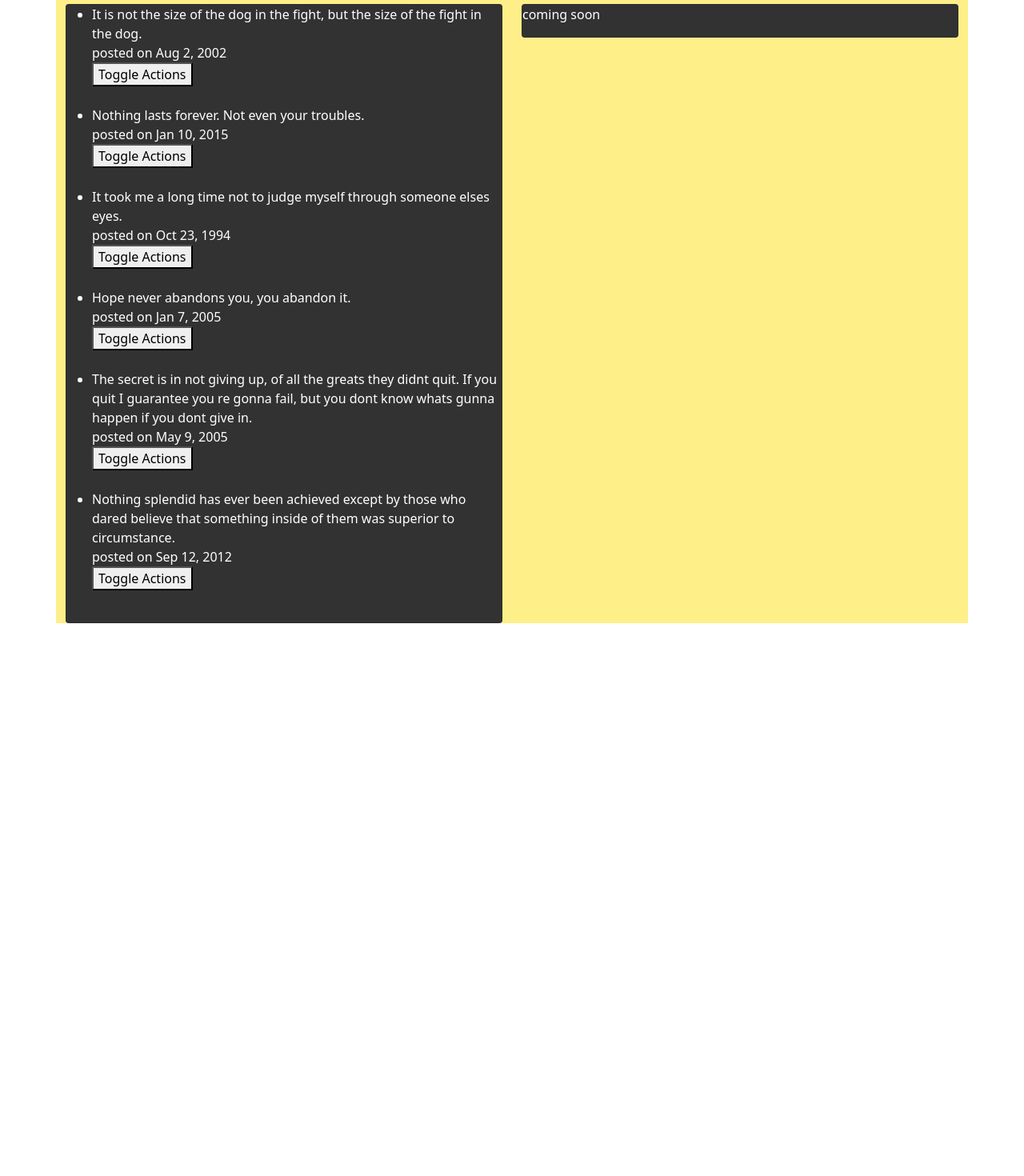
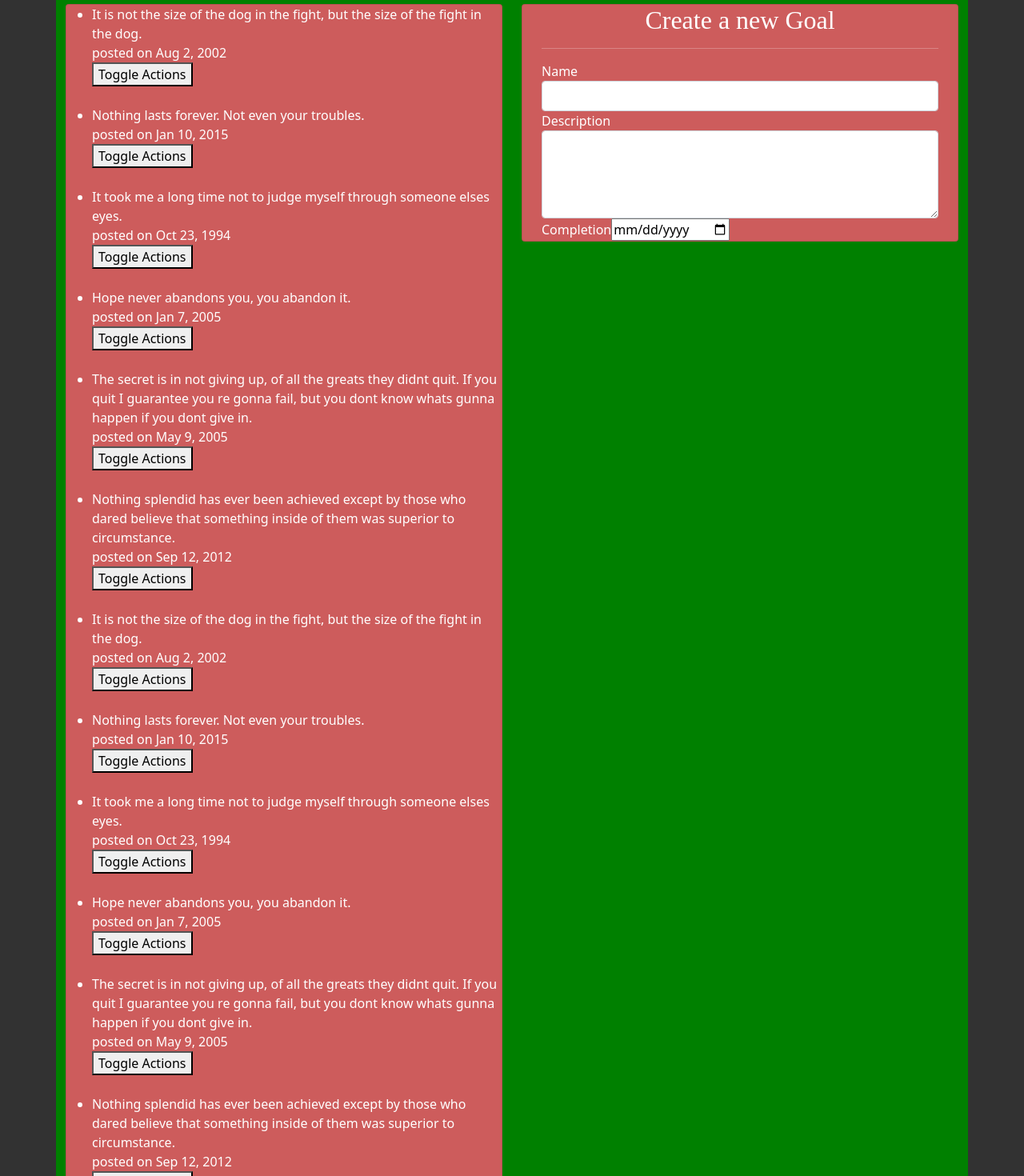
Before and after one commit to DeveloperOwala/Angular-week-one, an Angular app in the folder quote/: page / in a window 1280 px wide. Shown: the part 100-1570 px from the top of the page at 80% size. Before the commit the page ends 879 px from the top, so only its background shows below. Built offline with nearby package versions, Linux system fonts and the light colour scheme.

Commit message:
styling html

```diff
--- a/quote/src/app/app.module.ts
+++ b/quote/src/app/app.module.ts
@@ -6,14 +6,14 @@ import { AppRoutingModule } from './app-routing.module';
 import { AppComponent } from './app.component';
 import { QuoteComponent } from './quote/quote.component';
 import { QuoteDetailComponent } from './quote-detail/quote-detail.component';
-// import { QuoteFormComponent } from './quote-form/quote-form.component';
+import { QuoteFormComponent } from './quote-form/quote-form.component';
 
 @NgModule({
   declarations: [
     AppComponent,
     QuoteComponent,
     QuoteDetailComponent,
-    // QuoteFormComponent
+    QuoteFormComponent
   ],
   imports: [
     BrowserModule,
--- a/quote/src/app/quote-detail/quote-detail.component.html
+++ b/quote/src/app/quote-detail/quote-detail.component.html
@@ -1,20 +1,20 @@
 <p>
     <em>Author:</em> <strong> {{ quote.publisher }} </strong> <br>
     <button class="btn btn-danger" (click)='quoteComplete(true)'>
-      <i class="far fa-trash-alt"></i>
+      Delete
     </button>
 
     &nbsp;
 
     <button class="btn btn-primary" (click)="likeButtonClick()">
-        <i class="far fa-thumbs-up"></i>
+      upVotes
       {{upVotes}}
     </button>
 
     &nbsp;
 
-    <button class="btn btn-primary" (click)="dislikeButtonClick()">
-        <i class="far fa-thumbs-down"></i>
+    <button class="btn btn-success" (click)="dislikeButtonClick()">
+      downVotes
       {{downVotes}}
     </button>
 
--- a/quote/src/app/quote-form/quote-form.component.html
+++ b/quote/src/app/quote-form/quote-form.component.html
@@ -1,4 +1,4 @@
-<div class="container-fluid myForm">
+<!-- <div class="container-fluid myForm">
     <h2 class="text-center">Submit here</h2>
     <hr>
     <br>
@@ -24,12 +24,12 @@
 
                 <p>You must write the quote</p>
 
-            </div>
+            </div> -->
 
             <!-- Adding the user -->
 
             <!-- {{newQuotes.name}} -->
-        </div>
+        <!-- </div>
 
         <div class="form-group">
             <button type="submit" class="btn btn-success">Post</button>
@@ -61,4 +61,27 @@
             All Rights Reserved 2021&copy;
         </p>
     </div>
-</div>
+</div> -->
+<div class="container-fluid">
+    <h2 class="text-center">Create a new Goal</h2>
+    <hr>
+    <form>
+        <div class="form-group">
+
+            <label for="name">Name</label>
+            <input type="text" required class="form-control" id="name">
+
+        </div>
+        <div class="form-group">
+
+            <label for="description">Description</label>
+            <textarea class="form-control" id="description" rows="4" required></textarea>
+
+        </div>
+        <div class="form-group">
+            <label for="complete">Completion</label>
+            <input type='date' id="complete" required>
+
+        </div>
+    </form>
+  </div>
--- a/quote/src/app/quote-form/quote-form.component.ts
+++ b/quote/src/app/quote-form/quote-form.component.ts
@@ -1,11 +1,11 @@
-// import { Component, OnInit, Output, EventEmitter } from '@angular/core';
-// import { Quotes } from '../quote';
-// @Component({
-//   selector: 'app-quote-form',
-//   templateUrl: './quote-form.component.html',
-//   styleUrls: ['./quote-form.component.css']
-// })
-// export class QuoteFormComponent implements OnInit {
+import { Component, OnInit, Output, EventEmitter } from '@angular/core';
+import { Quotes } from '../quote';
+@Component({
+  selector: 'app-quote-form',
+  templateUrl: './quote-form.component.html',
+  styleUrls: ['./quote-form.component.css']
+})
+export class QuoteFormComponent implements OnInit {
 
 //   newQuotes = new Quotes( 0,"","",new Date());
 //   @Output() addQuotes = new EventEmitter<Quotes>();
@@ -13,12 +13,12 @@
 //     submitQuotes() {
 //       this.addQuotes.emit(this.newQuotes);
 //     }
-//     // submitGoal(){
-//     //   this.addGoal.emit(this.newGoal);
-//     //     }
-//   constructor() { }
+    // submitGoal(){
+    //   this.addGoal.emit(this.newGoal);
+    //     }
+  constructor() { }
 
-//   ngOnInit(): void {
-//   }
+  ngOnInit(): void {
+  }
 
-// }
+}
--- a/quote/src/app/quote/quote.component.css
+++ b/quote/src/app/quote/quote.component.css
@@ -1,13 +1,14 @@
 .h-1 {
-    background-color: #652a18d5;
+    background-color: palevioletred;
 }
 
 .main-pg {
-    background-color: #ffef89;
+    background-color: green;
+    height: fit-content;
 }
 
 .dark {
-    background-color: #323232;
+    background-color: indianred;
 }
 
 /* .col-1 {
--- a/quote/src/app/quote/quote.component.html
+++ b/quote/src/app/quote/quote.component.html
@@ -33,8 +33,7 @@
       <div class="col-md-6 myform">
 
         <div class="card dark text-white">
-          <p>coming soon</p>
-          <!-- <app-quote (addQuotes)="addNewQuote($event)"></app-quote> -->
+          <app-quote-form></app-quote-form>
         </div>
 
       </div>
--- a/quote/src/app/quote/quote.component.ts
+++ b/quote/src/app/quote/quote.component.ts
@@ -14,8 +14,13 @@ export class QuoteComponent implements OnInit {
     new Quotes(3, 'It took me a long time not to judge myself through someone elses eyes.', 'Sally Field', new Date(1994, 9, 23)),
     new Quotes(4, 'Hope never abandons you, you abandon it.', 'George Weinberg', new Date(2004, 12, 7)),
     new Quotes(5, 'The secret is in not giving up, of all the greats they didnt quit. If you quit I guarantee you re gonna fail, but you dont know whats gunna happen if you dont give in.', 'Eric Thomas', new Date(2005, 4, 9)),
-    new Quotes(6, 'Nothing splendid has ever been achieved except by those who dared believe that something inside of them was superior to circumstance.', 'Bruce Barton', new Date(2012, 8, 12))
-
+    new Quotes(6, 'Nothing splendid has ever been achieved except by those who dared believe that something inside of them was superior to circumstance.', 'Bruce Barton', new Date(2012, 8, 12)),
+    new Quotes(7, 'It is not the size of the dog in the fight, but the size of the fight in the dog.', 'Archie Griffen', new Date(2002, 7, 2)),
+    new Quotes(8, 'Nothing lasts forever. Not even your troubles.', 'Arnold H Glasgow', new Date(2014, 12, 10)),
+    new Quotes(9, 'It took me a long time not to judge myself through someone elses eyes.', 'Sally Field', new Date(1994, 9, 23)),
+    new Quotes(10, 'Hope never abandons you, you abandon it.', 'George Weinberg', new Date(2004, 12, 7)),
+    new Quotes(11, 'The secret is in not giving up, of all the greats they didnt quit. If you quit I guarantee you re gonna fail, but you dont know whats gunna happen if you dont give in.', 'Eric Thomas', new Date(2005, 4, 9)),
+    new Quotes(12, 'Nothing splendid has ever been achieved except by those who dared believe that something inside of them was superior to circumstance.', 'Bruce Barton', new Date(2012, 8, 12))
   ];
   toggleDetails(index){
     this.quotes[index].showPublisher = !this.quotes[index].showPublisher;
--- a/quote/src/styles.css
+++ b/quote/src/styles.css
@@ -1,2 +1,13 @@
 @import "~bootstrap/dist/css/bootstrap.css";
 /* bootrap added */
+
+
+h1,
+h2 {
+  font-family: "PT Serif", serif;
+}
+
+body,
+html {
+  background-color: #323232;
+}
```
